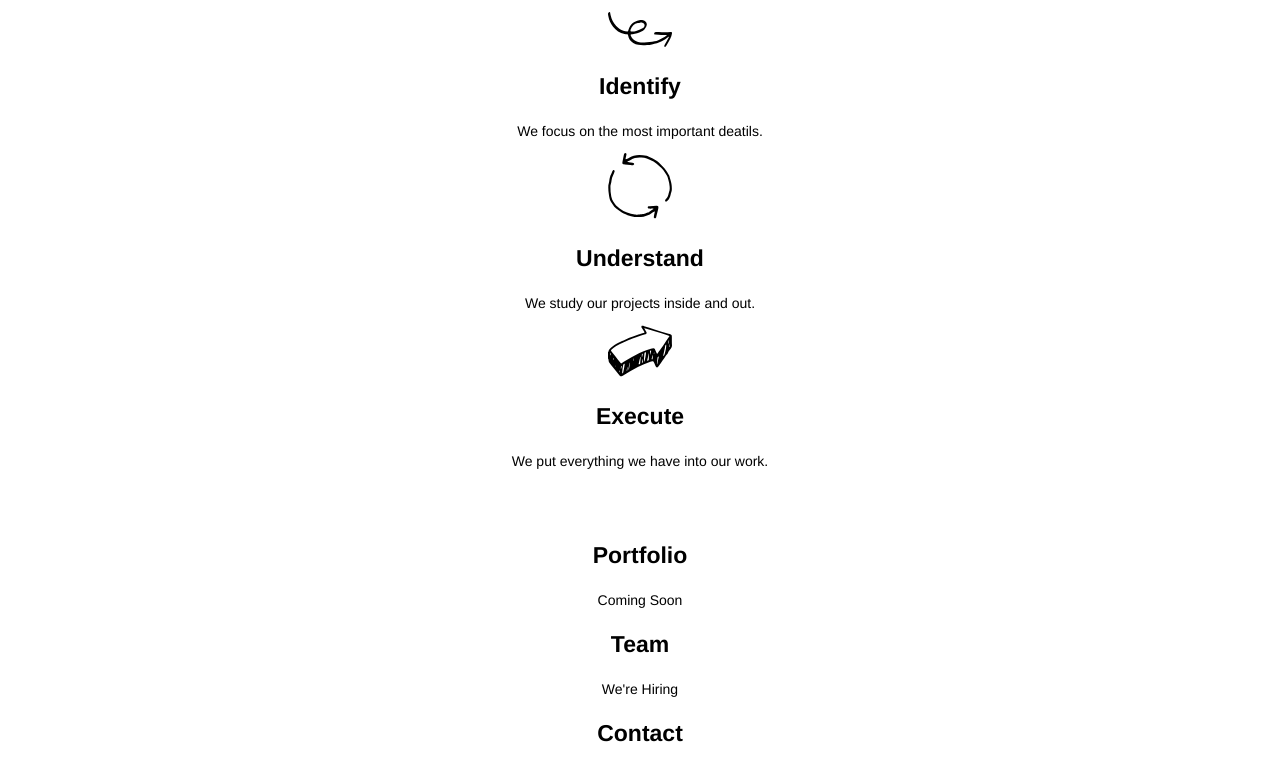
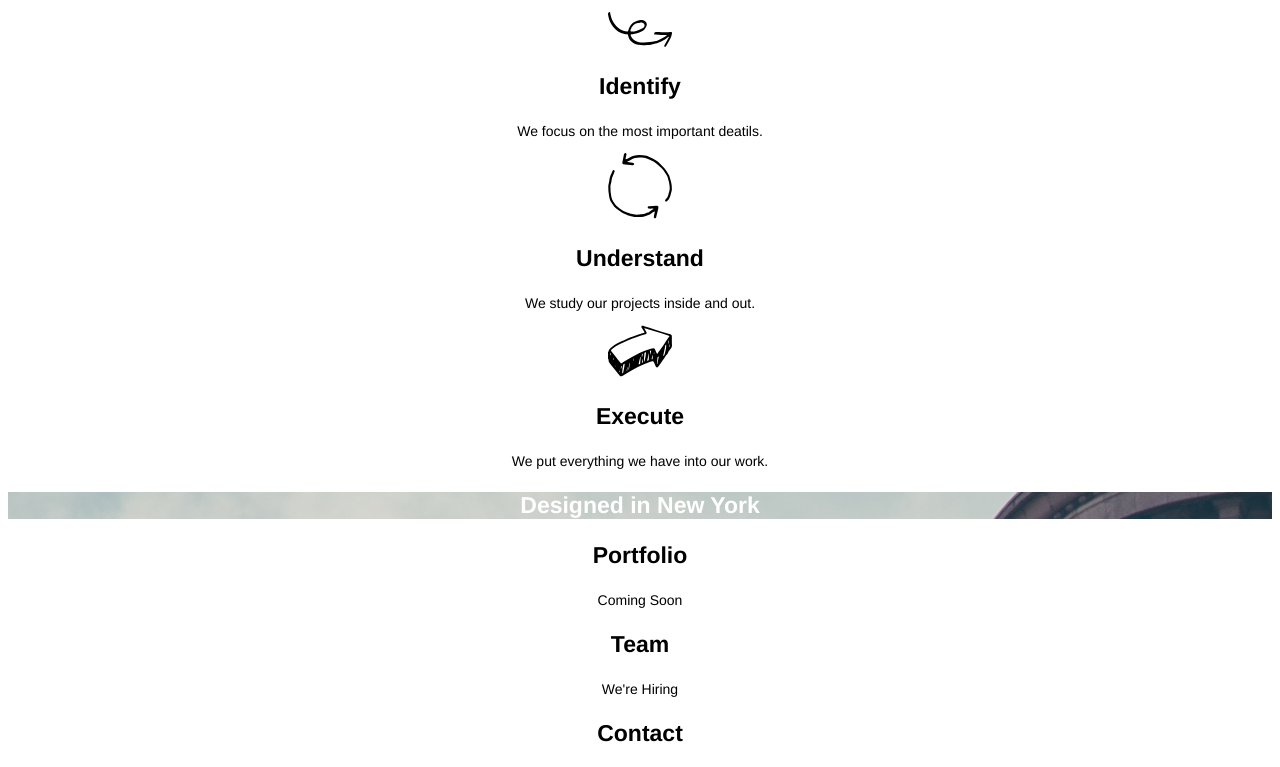
Before and after one commit to alveyski/broadway, a plain HTML site: page index.html in a window 1280 px wide. Shown: the part 412-1179 px from the top of the page. Drawn offline with Linux system fonts and the light colour scheme.

Commit message:
Background image resolved, Final draft

```diff
--- a/resources/CSS/style.css
+++ b/resources/CSS/style.css
@@ -35,7 +35,7 @@ ul {
 #designed,
 #header {
   color: white;
-  background-image: url('resources/images/the-flatiron-building.png');
+  background-image: url('../images/the-flatiron-building.png');
 }
 
 #footer {
```
